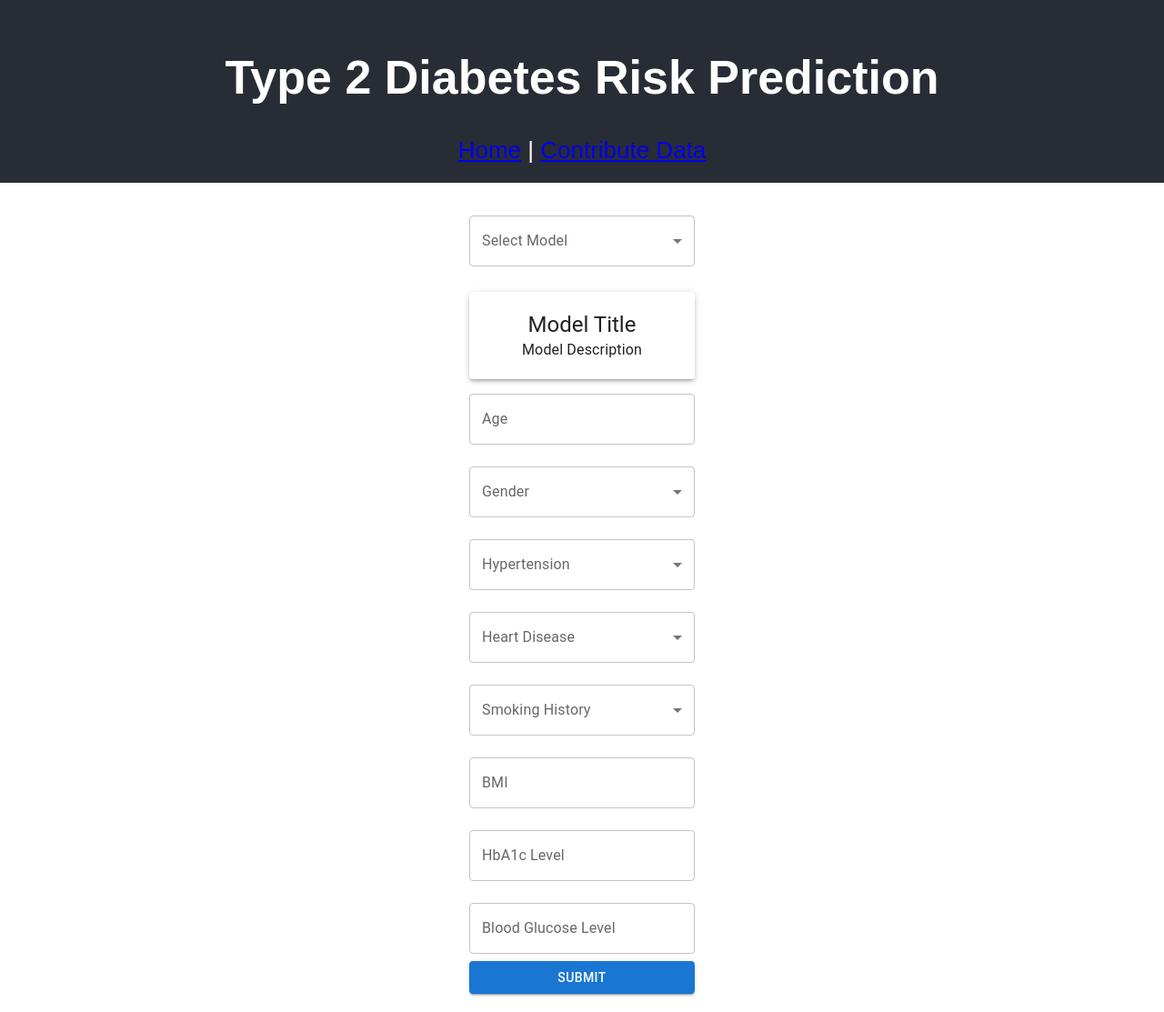
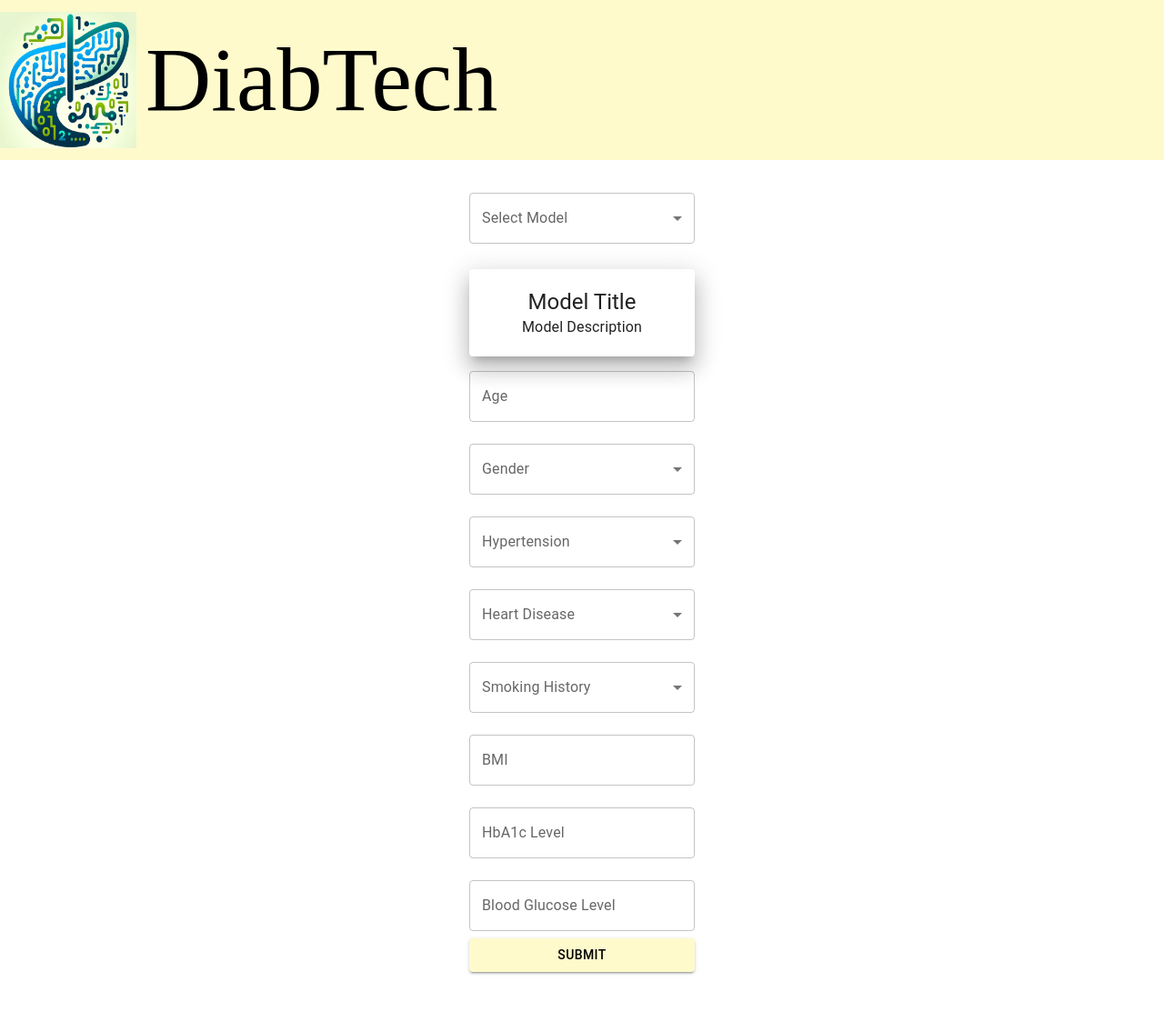
Before and after one commit to RajaATAli/Machine-Learning-For-Early-Disease-Prediction, a React (Create React App) app in the folder frontend/diabetesreactfrontend/: page / in a window 1280 px wide. Shown: the whole page at 91% size. After the commit the page ends 1089 px from the top, so only its background shows below. Built offline with nearby package versions, Linux system fonts and the light colour scheme.

Commit message:
Fixed Nav Bar and Frontend styling

```diff
--- a/frontend/diabetesreactfrontend/package.json
+++ b/frontend/diabetesreactfrontend/package.json
@@ -11,6 +11,7 @@
     "@testing-library/react": "^13.4.0",
     "@testing-library/user-event": "^13.5.0",
     "axios": "^1.6.5",
+    "bootstrap": "^5.3.2",
     "react": "^18.2.0",
     "react-dom": "^18.2.0",
     "react-router-dom": "^6.21.1",
--- a/frontend/diabetesreactfrontend/src/App.js
+++ b/frontend/diabetesreactfrontend/src/App.js
@@ -1,35 +1,30 @@
 import React, { useState } from 'react';
-import { BrowserRouter as Router, Route, Routes, Link } from 'react-router-dom';
+import { BrowserRouter as Router, Route, Routes } from 'react-router-dom';
 import DataEntryForm from './components/DataEntryForm';
-import ModelSelection from './components/ModelSelection';
-import ModelDescription from './components/Modeldescription';
 import ContributionForm from './components/ContributionForm';
+import 'bootstrap/dist/css/bootstrap.min.css'; // Import Bootstrap CSS
 import './App.css';
 
+
 function App() {
-  const [selectedModel, setSelectedModel] = useState(''); // State to track the selected model
+  const [selectedModel, setSelectedModel] = useState('');
 
   const handleModelChange = (model) => {
     console.log('Selected Model:', model);
-    setSelectedModel(model); // Update the state with the selected model
+    setSelectedModel(model);
   };
 
   return (
     <Router>
       <div className="App">
-        <header className="App-header">
-          <h1>Type 2 Diabetes Risk Prediction</h1>
-          <nav>
-            <Link to="/">Home</Link> | <Link to="/contribute">Contribute Data</Link>
+          <nav className="navbar" style={{'background-color':'#fffacc'}}>
+            <a className="navbar-brand" href="#">
+              <img src="logo.png" width="150" height="150" className="d-inline-block align-top" alt="DiabTech Logo" />
+              <label style={{ fontFamily: 'cursive', fontSize: '100px', marginLeft: '10px' }}>DiabTech</label>
+            </a>
           </nav>
-        </header>
         <Routes>
-          <Route exact path="/" element={
-            <main>
-
-              <DataEntryForm />
-            </main>
-          } />
+          <Route exact path="/" element={<main><DataEntryForm /></main>} />
           <Route path="/contribute" element={<ContributionForm />} />
         </Routes>
       </div>
--- a/frontend/diabetesreactfrontend/src/components/DataEntryForm.js
+++ b/frontend/diabetesreactfrontend/src/components/DataEntryForm.js
@@ -120,7 +120,7 @@ const DataEntryForm = () => {
                         <MenuItem value="mlp">MLP (Multi-Layer Perceptron)</MenuItem>
                     </Select>
                 </FormControl>
-                <Paper elevation={3} style={{ padding: '20px', marginTop: '20px' }}>
+                <Paper elevation={15} style={{ padding: '20px', marginTop: '20px' }}>
                     <Typography variant="h5" component="h3">
                         {modelInfo && modelInfo.title ? modelInfo.title : 'Model Title'}
                     </Typography>
@@ -240,8 +240,8 @@ const DataEntryForm = () => {
                     {errorMessage && <div style={{ color: 'red' }}>{errorMessage}</div>}
 
                     {/* Submit Button */}
-                    <Button type="submit" variant="contained" color="primary">
-                        Submit
+                    <Button type="submit" variant="contained" style={{'background-color': '#fffacc'}}>
+                        <label style={{'color' : 'black'}}>Submit</label>
                     </Button>
                 </FormGroup>
             </form>
```
Also changed, not shown: frontend/diabetesreactfrontend/public/logo.png (added), frontend/diabetesreactfrontend/public/manifest.json, 1 other file (tests, documents, lock files or other folders).
